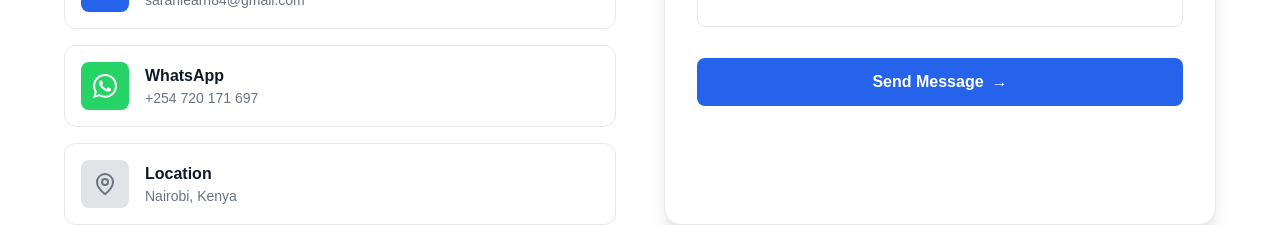
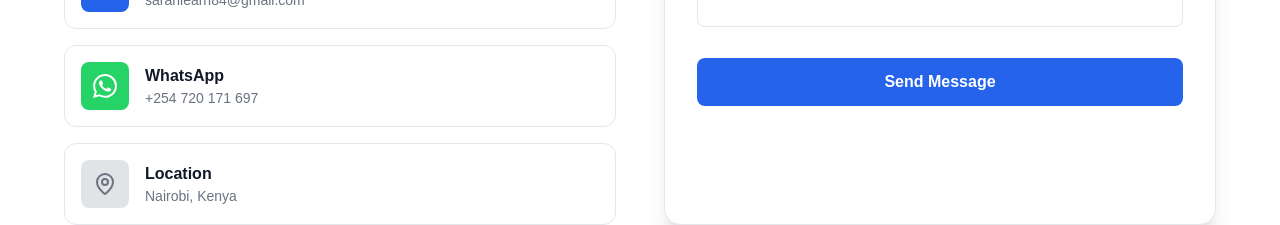
Before and after one commit to SarahWanjiru/sarahcancode, a Next.js app: page / in a window 1280 px wide. Shown: the part 2999-3224 px from the top of the page. Built offline with nearby package versions, Linux system fonts and the light colour scheme; no server answers.

Commit message:
refactor(ContactSection): remove arrow symbol from button text

```diff
--- a/app/components/ContactSection.tsx
+++ b/app/components/ContactSection.tsx
@@ -395,7 +395,6 @@ export default function ContactSection() {
                 ) : (
                   <>
                     Send Message
-                    <span>→</span>
                   </>
                 )}
               </button>
```
